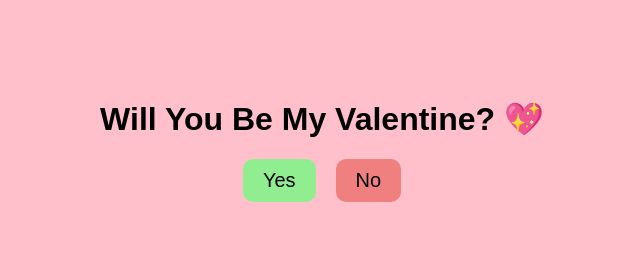
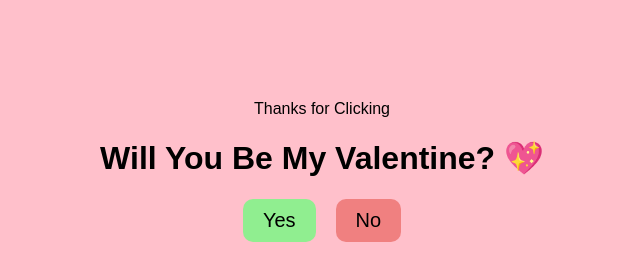
Before and after one commit to DENT00/Mema, a plain HTML site: page index.html in a window 1280 px wide. Shown: the whole page, without its empty margins (318-958 px from the left). Drawn offline with Linux system fonts and the light colour scheme.

Commit message:
Update index.html

```diff
--- a/index.html
+++ b/index.html
@@ -38,6 +38,7 @@
     </style>
 </head>
 <body>
+    <header> Thanks for Clicking</header>
     <h1>Will You Be My Valentine? 💖</h1>
     <div class="buttons">
         <button class="yes" id="yesButton">Yes</button>
```
